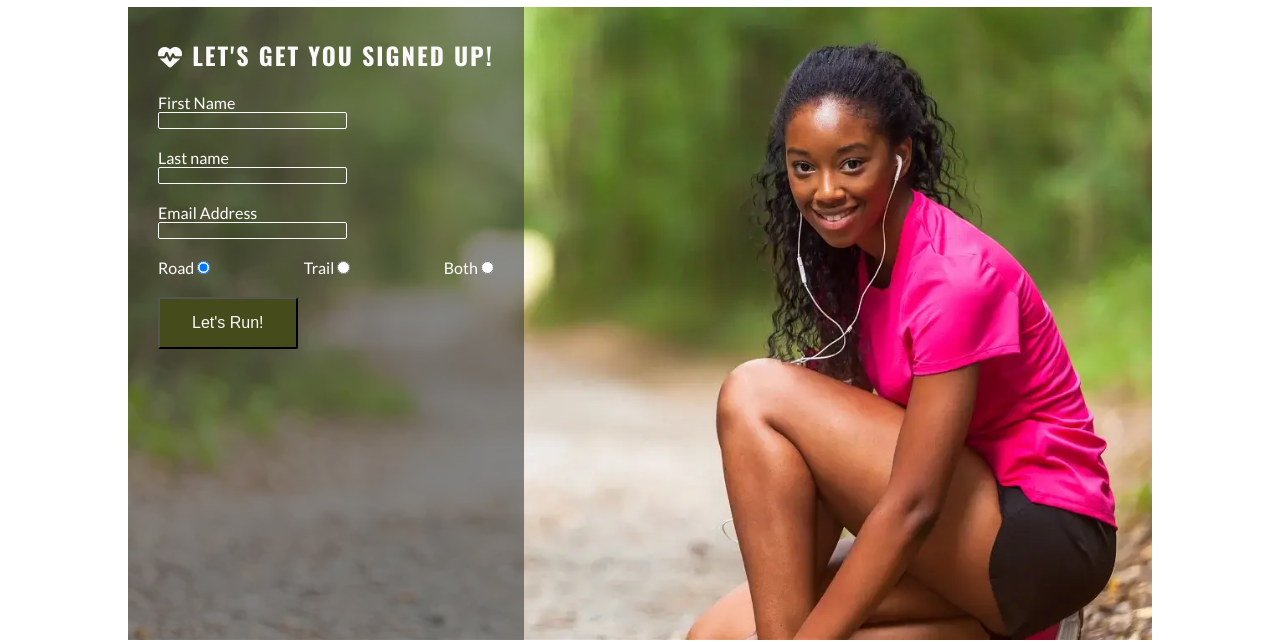
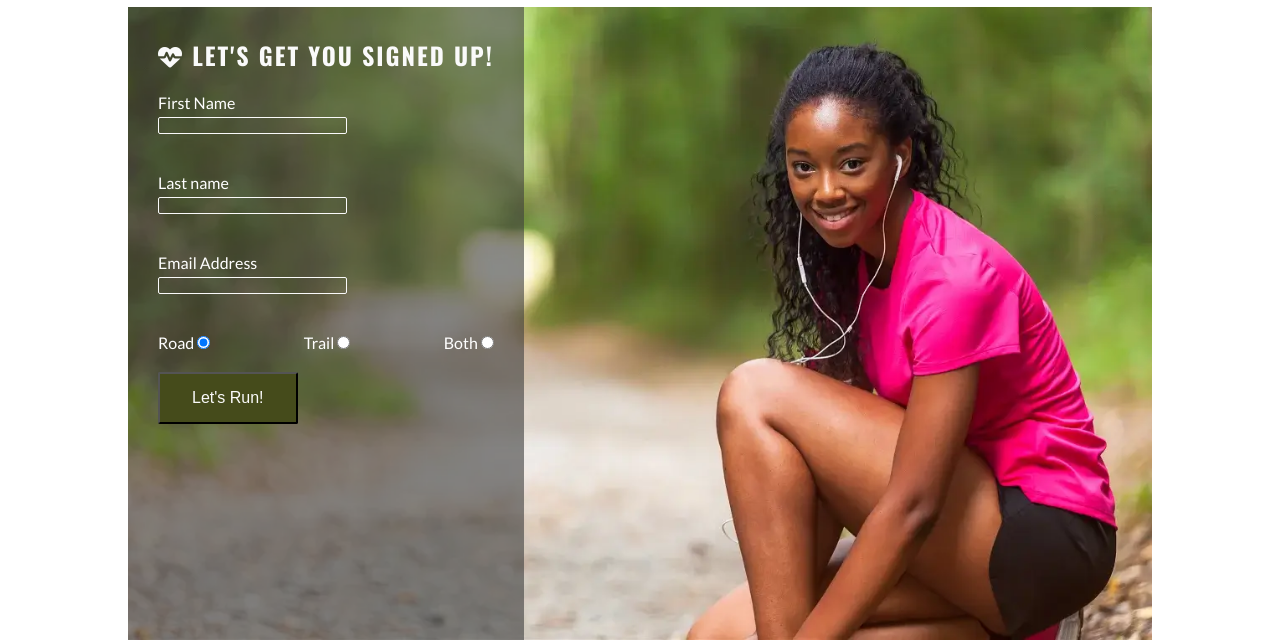
Before and after one commit to student0Zero/CI_Love-Running, a plain HTML site: page signup.html in a window 1280 px wide. Shown: the part 92-734 px from the top of the page. Drawn offline with nearby package versions, Linux system fonts and the light colour scheme.

Commit message:
style.css: corrected margin settings for .text-input

```diff
--- a/assets/css/style.css
+++ b/assets/css/style.css
@@ -257,6 +257,7 @@ main {
     color: #fafafa;
     border: 1px solid #fafafa;
     border-radius: 2px;
+    margin: 5px 0 20px 0;
     padding: 0 5px;
 }
 
```
